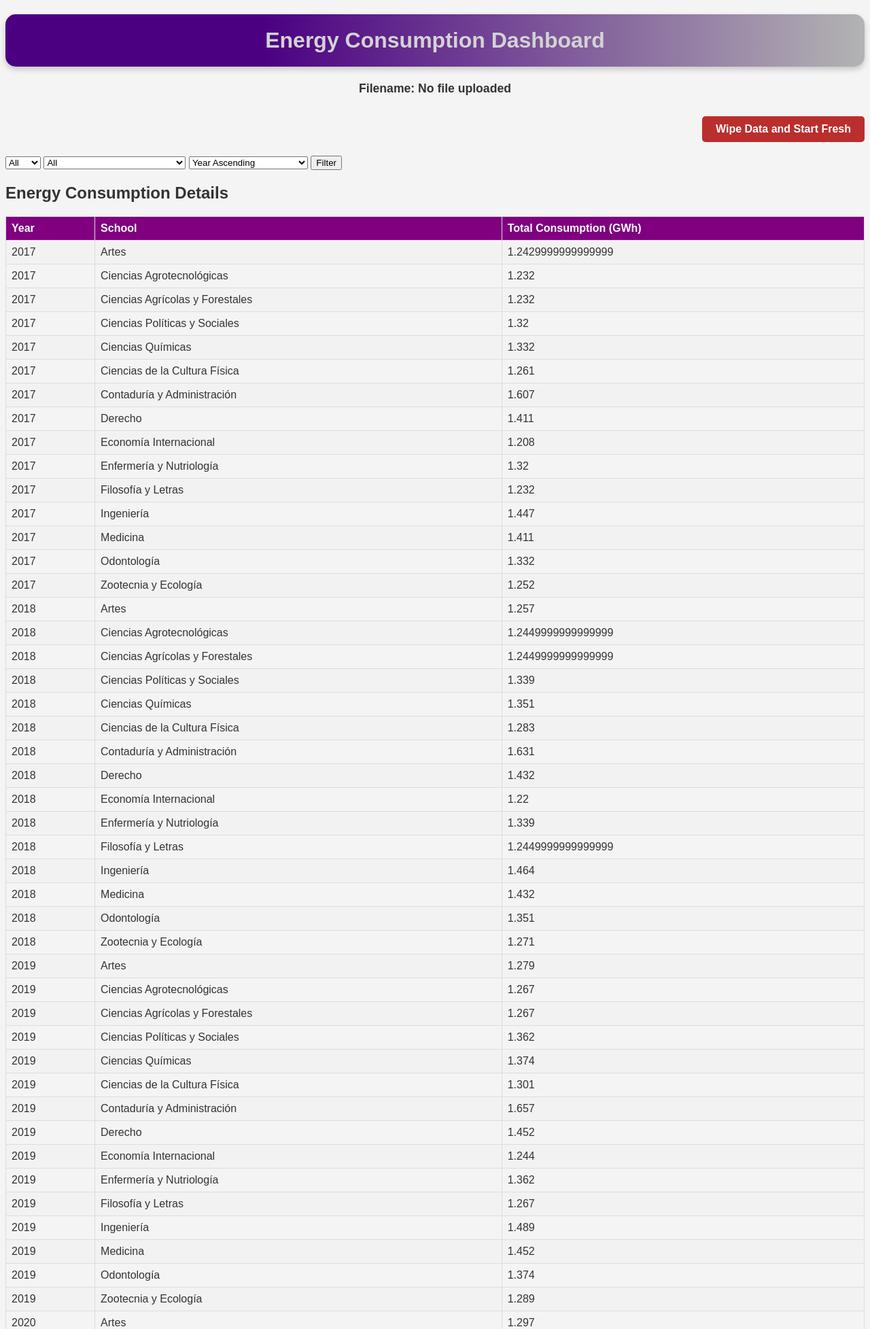
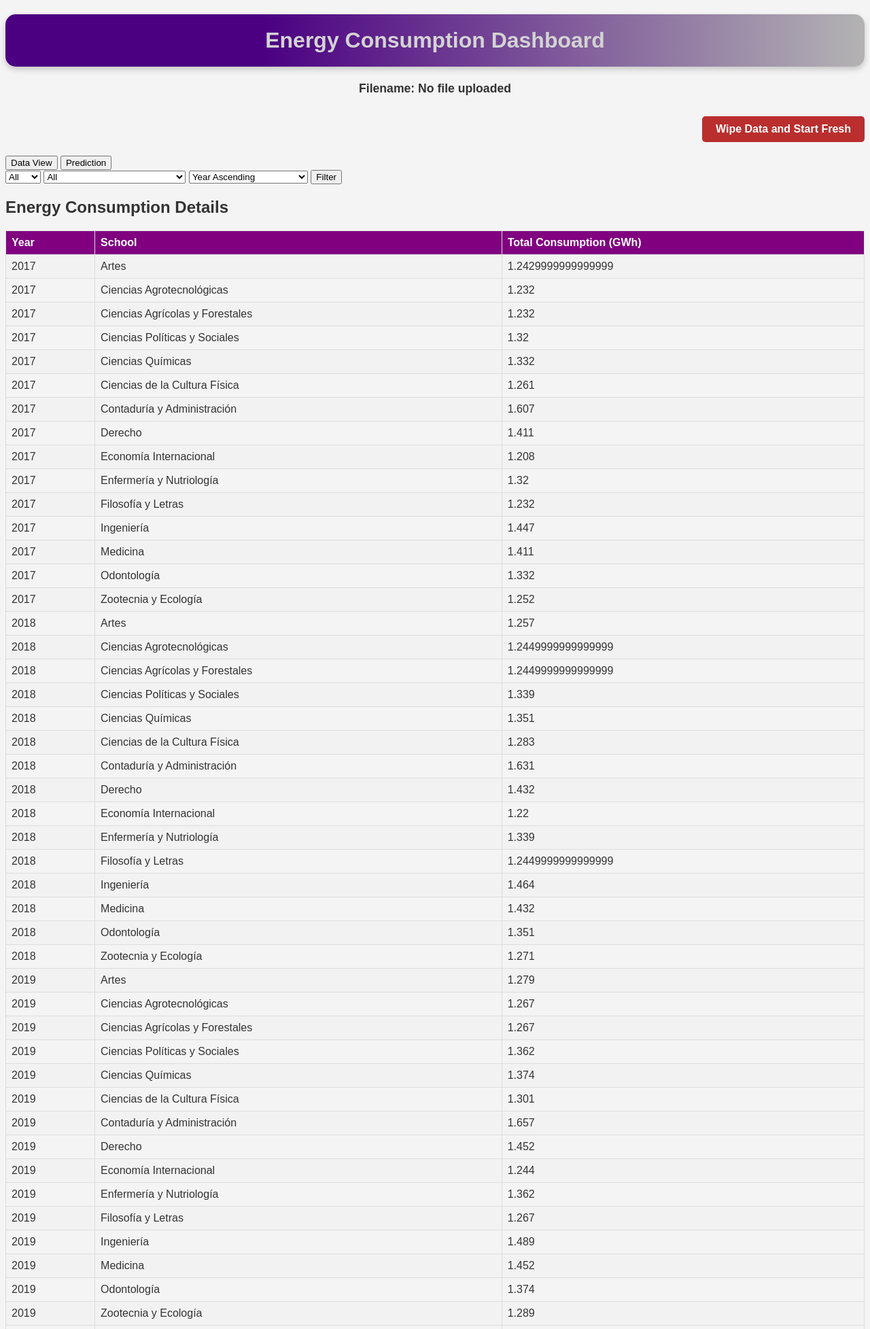
Before and after one commit to CVilla90/CEEDS, a Django app: page /campus-energy/dashboard/ in a window 1280 px wide. Shown: the part 34-1989 px from the top of the page at 68% size. Run offline with Django 4.2, Linux system fonts and the light colour scheme; data comes from the database, SQL or seed files in the repository; both versions use the stored data as it was after the commit.

Commit message:
Initial commit

```diff
--- a/CampusEnergy/static/css/dashboard.css
+++ b/CampusEnergy/static/css/dashboard.css
@@ -107,3 +107,22 @@ tr:hover {
     clear: both;
     display: table;
 }
+
+/* Chart container styling */
+.chart-container {
+    max-width: 600px; /* Set the maximum width of the chart */
+    margin: 0 auto; /* Center the chart horizontally */
+    padding: 20px; /* Add some padding around the chart */
+}
+
+.loadingBar {
+    width: 0;
+    height: 20px;
+    background-color: #4CAF50;
+    transition: width 2s;
+}
+
+#loadingContainer p {
+    text-align: center;
+    margin-top: 5px;
+}
--- a/CampusEnergy/templates/CampusEnergy/dashboard.html
+++ b/CampusEnergy/templates/CampusEnergy/dashboard.html
@@ -22,10 +22,18 @@
         <a href="{% url 'wipe_data_view' %}" id="wipe-data-btn" class="wipe-button">Wipe Data and Start Fresh</a>
     </div>
 
-    <!-- Filter Form -->
+<!-- Tabs for switching views -->
+<div class="tab">
+    <button class="tablinks {% if data_view_active %}active{% endif %}" onclick="openTab(event, 'DataView')">Data View</button>
+    <button class="tablinks {% if prediction_view_active %}active{% endif %}" onclick="openTab(event, 'Prediction')">Prediction</button>
+</div>
+
+    <!-- Tab content for Data View -->
+    <div id="DataView" class="tabcontent">
+
+    <!-- Filter Form with Chart Type Selection -->
     <form method="get" action="{% url 'dashboard_view' %}">
         <select name="year">
-            <option value="All">All</option>
             {% for year in distinct_years %}
             <option value="{{ year }}" {% if year|stringformat:"s" == year_filter %}selected{% endif %}>
                 {{ year }}
@@ -33,7 +41,6 @@
             {% endfor %}
         </select>
         <select name="school">
-            <option value="All">All</option>
             {% for school in schools %}
             <option value="{{ school }}" {% if school == school_filter %}selected{% endif %}>
                 {{ school }}
@@ -68,34 +75,140 @@
         {% endfor %}
     </table>
 
+    <!-- Separate Form for Chart Type Selection -->
+    <form method="get" action="{% url 'dashboard_view' %}">
+        <!-- Include existing filter values to maintain filter state -->
+        <input type="hidden" name="year" value="{{ year_filter }}">
+        <input type="hidden" name="school" value="{{ school_filter }}">
+        <input type="hidden" name="sort" value="{{ sort_order }}">
+
+        <!-- Chart Type Selection Dropdown -->
+        <select name="chart_type">
+            <option value="bar" {% if chart_type == 'bar' %}selected{% endif %}>Bar Chart</option>
+            <option value="pie" {% if chart_type == 'pie' %}selected{% endif %}>Pie Chart</option>
+            <!-- Additional chart types can be added here -->
+        </select>
+        <button type="submit">Change Chart Type</button>
+    </form>
+
     <!-- Chart container -->
-<div>
+    <div class="chart-container">
         <canvas id="energyChart"></canvas>
     </div>
 
-<!-- Inline script to create chart, at the bottom of your <body> tag -->
+</div>
+
+<!-- Tab content for Prediction -->
+<div id="Prediction" class="tabcontent">
+    <h2>Predict University Total Energy Consumption</h2>
+    <form method="get" action="{% url 'dashboard_view' %}">
+        <label for="predict_year">Enter Year:</label>
+        <input type="number" name="predict_year" min="0" required>
+
+        <!-- Hidden input for school selection -->
+        <input type="hidden" name="predict_school" value="University Total">
+
+        <div id="loadingContainer" style="display: none;">
+            <div class="loadingBar"></div>
+            <p>Calculating...</p>
+        </div>
+
+        <button type="submit" id="predictButton">Predict</button>
+    </form>
+
+    {% if prediction_result %}
+    <div class="prediction-result">
+        <h3>Prediction Result:</h3>
+        <p>Estimated Energy Consumption for {{ predict_year }} at {{ predict_school }}: {{ prediction_result }} GWh</p>
+    </div>
+    {% endif %}
+</div>
+
+
+    <script>
+        document.getElementById('predictButton').addEventListener('click', function(e) {
+            e.preventDefault();
+            var form = this.closest('form');
+            var loadingBar = document.querySelector('.loadingBar');
+
+            // Generate a random duration between 1 and 3 seconds (1000 to 3000 milliseconds)
+            var randomDuration = Math.floor(Math.random() * (3000 - 1000 + 1)) + 1000;
+
+            // Display the loading container
+            document.getElementById('loadingContainer').style.display = 'block';
+
+            // Set initial width to 0
+            loadingBar.style.width = '0%';
+
+            // Set the transition duration for the loading bar
+            loadingBar.style.transition = 'width ' + randomDuration + 'ms linear';
+
+            // Start the transition to 100% width
+            setTimeout(function() {
+                loadingBar.style.width = '100%';
+            }, 50);  // Small delay to ensure transition is visible
+
+            // Submit the form after the random duration
+            setTimeout(function() {
+                form.submit();
+            }, randomDuration);
+        });
+    </script>
+
+    <!-- Include JavaScript for tabs functionality -->
+    <script>
+        document.addEventListener("DOMContentLoaded", function() {
+            // Open the active tab on page load
+            if (document.querySelector('.tablinks.active')) {
+                document.querySelector('.tablinks.active').click();
+            }
+        });
+
+        function openTab(evt, tabName) {
+            var i, tabcontent, tablinks;
+            tabcontent = document.getElementsByClassName("tabcontent");
+            for (i = 0; i < tabcontent.length; i++) {
+                tabcontent[i].style.display = "none";
+            }
+            tablinks = document.getElementsByClassName("tablinks");
+            for (i = 0; i < tablinks.length; i++) {
+                tablinks[i].className = tablinks[i].className.replace(" active", "");
+            }
+            document.getElementById(tabName).style.display = "block";
+            evt.currentTarget.className += " active";
+        }
+    </script>
+
+    <!-- Inline script to create chart -->
     <script>
         var ctx = document.getElementById('energyChart').getContext('2d');
-    var energyChart = new Chart(ctx, {
-        type: 'bar', // or 'line', 'doughnut', etc.
+        var chartType = "{{ chart_type }}";
+
+        // Check if a previous chart instance exists and destroy it
+        if (window.energyChart && typeof window.energyChart.destroy === 'function') {
+            window.energyChart.destroy();
+        }
+
+        // Configuration for the chart
+        var config = {
+            type: chartType,
             data: {
-            labels: {{ chart_data.labels|safe }},  // Insert the years
+                labels: {{ chart_data.labels|safe }},
                 datasets: [{
                     label: 'Energy Consumption',
-                data: {{ chart_data.data|safe }},  // Insert the consumption data
-                backgroundColor: 'rgba(0, 123, 255, 0.5)',
-                borderColor: 'rgba(0, 123, 255, 1)',
+                    data: {{ chart_data.data|safe }},
+                    backgroundColor: chartType === 'bar' ? 'rgba(0, 123, 255, 0.5)' : null,
+                    borderColor: chartType === 'bar' ? 'rgba(0, 123, 255, 1)' : null,
                     borderWidth: 1
                 }]
             },
             options: {
-            scales: {
-                y: {
-                    beginAtZero: true
+                // Chart options
             }
-            }
-        }
-    });
+        };
+
+        // Create the chart
+        window.energyChart = new Chart(ctx, config);
     </script>
 
 </body>
--- a/CampusEnergy/views.py
+++ b/CampusEnergy/views.py
@@ -6,7 +6,9 @@ from .models import School, EnergyConsumption
 from django.core.exceptions import ObjectDoesNotExist
 from .forms import CSVUploadForm
 from .utils import import_data  # Assume import_data is moved to utils.py
-from django.db.models import Sum
+from django.db.models import Sum, Avg, Min, Max
+from sklearn.linear_model import LinearRegression
+import pandas as pd
 
 # Functions here
 
@@ -15,12 +17,21 @@ def home(request):
 
 
 def dashboard_view(request):
+    # Existing filter captures
     year_filter = request.GET.get('year', 'All')
     school_filter = request.GET.get('school', 'All')
     sort_order = request.GET.get('sort', 'year')  # Default sorting by year
+    # Capture the chart type
+    chart_type = request.GET.get('chart_type', 'bar')  # Default to 'bar' if not specified
+
+    # Capture and validate the sort order
+    sort_order = request.GET.get('sort', 'year')  # Default sorting by year
+    valid_sort_fields = {'year', '-year', 'school__name', '-school__name', 'total_consumption', '-total_consumption'}
+    if sort_order not in valid_sort_fields:
+        sort_order = 'year'  # Default to year if sort_order is invalid
 
     distinct_years = ['All'] + list(EnergyConsumption.objects.order_by('year').values_list('year', flat=True).distinct())
-    schools = ['University Total'] + ['All'] + list(School.objects.values_list('name', flat=True))
+    schools = ['All', 'University Total'] + list(School.objects.values_list('name', flat=True))
 
     # Determine the queryset based on filters
     if year_filter == 'All' and school_filter == 'All':
@@ -40,15 +51,70 @@ def dashboard_view(request):
 
     # Preparing data for the chart
     chart_data = {
-        'labels': [],  # Will hold the years
-        'data': [],    # Will hold the corresponding total consumption for each year
+        'labels': [],  # Will hold the years or school names based on the filter
+        'data': [],    # Will hold the corresponding total consumption
     }
 
-    total_consumption_by_year = EnergyConsumption.objects.values('year').annotate(total_consumption=Sum('energy_consumed')).order_by('year')
-    for entry in total_consumption_by_year:
-        chart_data['labels'].append(entry['year'])
+    # Adjust the chart data based on the filters
+    if year_filter == 'All' and school_filter == 'All':
+        # Total consumption by year for all schools
+        chart_data_query = EnergyConsumption.objects.values('year').annotate(total_consumption=Sum('energy_consumed')).order_by('year')
+    elif school_filter == 'University Total':
+        # Total consumption by year across all schools
+        chart_data_query = EnergyConsumption.objects.values('year').annotate(total_consumption=Sum('energy_consumed')).order_by('year')
+    else:
+        # Filter based on year and/or school
+        chart_data_query = EnergyConsumption.objects
+        if year_filter != 'All':
+            chart_data_query = chart_data_query.filter(year=year_filter)
+        if school_filter != 'All':
+            chart_data_query = chart_data_query.filter(school__name=school_filter)
+        chart_data_query = chart_data_query.values('year', 'school__name').annotate(total_consumption=Sum('energy_consumed')).order_by('year')
+
+    for entry in chart_data_query:
+        if school_filter == 'University Total':
+            label = entry['year']
+        else:
+            label = entry['year'] if year_filter == 'All' else entry['school__name']
+        chart_data['labels'].append(label)
         chart_data['data'].append(entry['total_consumption'])
 
+
+    # Initialize prediction result variable
+    prediction_result = None
+    data_view_active = True
+    prediction_view_active = False
+
+    if 'predict_year' in request.GET and 'predict_school' in request.GET:
+        predict_year = int(request.GET.get('predict_year'))
+        predict_school = request.GET.get('predict_school')
+        data_view_active = False
+        prediction_view_active = True
+
+        if predict_school == 'University Total':
+            # Fetch historical data for the entire university (all schools)
+            historical_data = EnergyConsumption.objects \
+                                .values('year') \
+                                .annotate(total_energy_consumed=Sum('energy_consumed'))
+
+            # Debug: Print the query and its count
+            print("Query:", historical_data.query)
+            print("Data Count:", historical_data.count())
+
+            if not historical_data:
+                prediction_result = "No historical data found."
+            else:
+                df = pd.DataFrame(list(historical_data))
+                print("Historical data:", df)
+
+                if len(df) > 1:
+                    model = LinearRegression()
+                    model.fit(df[['year']], df['total_energy_consumed'])
+                    prediction_result = model.predict([[predict_year]])[0]
+                else:
+                    prediction_result = "Not enough data for prediction."
+        else:
+            prediction_result = "Prediction available for University Total only."
 
     return render(request, 'CampusEnergy/dashboard.html', {
         'consumption_data': consumption_data,
@@ -58,6 +124,11 @@ def dashboard_view(request):
         'year_filter': year_filter,
         'school_filter': school_filter,
         'chart_data': chart_data,
+        'chart_type': chart_type,
+        'prediction_result': prediction_result,
+        'predict_year': predict_year if 'predict_year' in request.GET else None,
+        'data_view_active': data_view_active,
+        'prediction_view_active': prediction_view_active,
     })
 
 
```
Also changed, not shown: CampusEnergy/templates/CampusEnergy/home.html (+10 -5 lines), ceeds_uach/settings.py (+8 -3 lines), CampusEnergy/static/images/lawjusticelogo2.png (added), db.sqlite3, 1 other file. Lines whose indentation alone changed are shown as unchanged.
